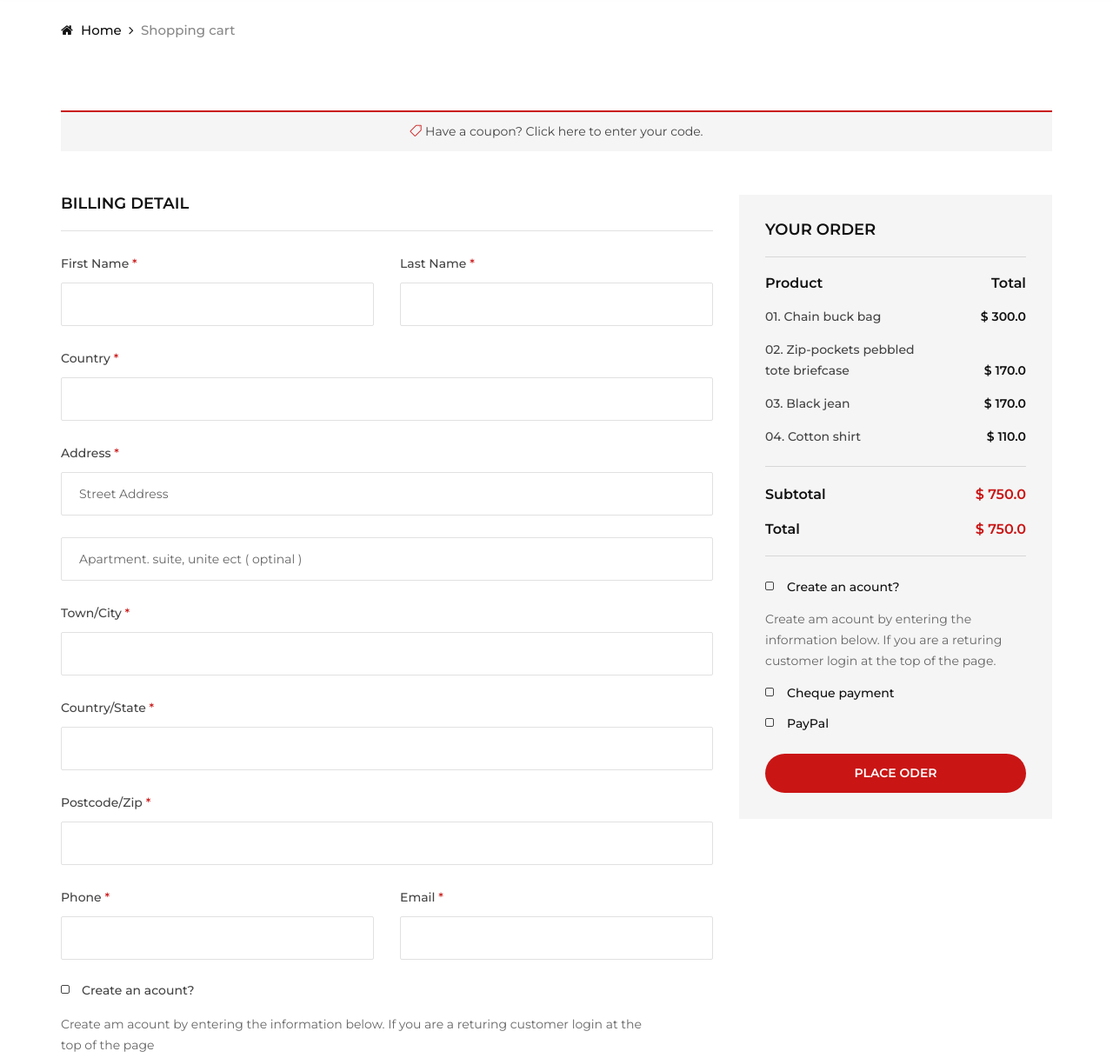
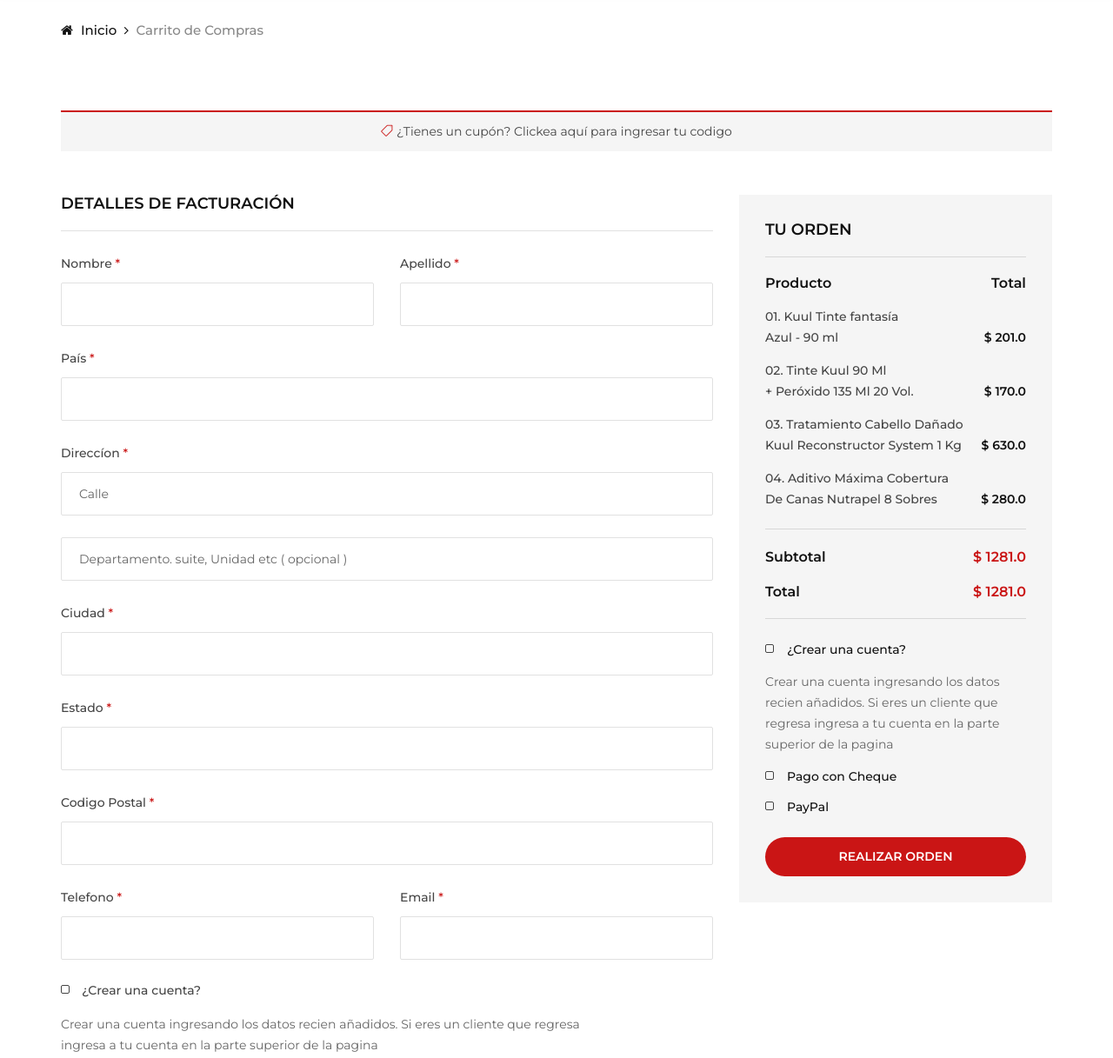
Before and after one commit to Carhumdante/VistaClienteMaycar, a plain HTML site: page checkout.html in a window 1280 px wide. Shown: the part 120-1337 px from the top of the page at 87% size. Drawn offline with nearby package versions, Linux system fonts and the light colour scheme.

Commit message:
Update Shop Cart and Checkout

```diff
--- a/checkout.html
+++ b/checkout.html
@@ -115,8 +115,8 @@
             <div class="row">
                 <div class="col-lg-12">
                     <div class="breadcrumb__links">
-                        <a href="./index.html"><i class="fa fa-home"></i> Home</a>
-                        <span>Shopping cart</span>
+                        <a href="./index.html"><i class="fa fa-home"></i> Inicio</a>
+                        <span>Carrito de Compras</span>
                     </div>
                 </div>
             </div>
@@ -129,53 +129,53 @@
         <div class="container">
             <div class="row">
                 <div class="col-lg-12">
-                    <h6 class="coupon__link"><span class="icon_tag_alt"></span> <a href="#">Have a coupon?</a> Click
-                    here to enter your code.</h6>
+                    <h6 class="coupon__link"><span class="icon_tag_alt"></span> <a href="#">¿Tienes un cupón?</a> Clickea
+                    aquí para ingresar tu codigo</h6>
                 </div>
             </div>
             <form action="#" class="checkout__form">
                 <div class="row">
                     <div class="col-lg-8">
-                        <h5>Billing detail</h5>
+                        <h5>Detalles de Facturación</h5>
                         <div class="row">
                             <div class="col-lg-6 col-md-6 col-sm-6">
                                 <div class="checkout__form__input">
-                                    <p>First Name <span>*</span></p>
+                                    <p>Nombre <span>*</span></p>
                                     <input type="text">
                                 </div>
                             </div>
                             <div class="col-lg-6 col-md-6 col-sm-6">
                                 <div class="checkout__form__input">
-                                    <p>Last Name <span>*</span></p>
+                                    <p>Apellido <span>*</span></p>
                                     <input type="text">
                                 </div>
                             </div>
                             <div class="col-lg-12">
                                 <div class="checkout__form__input">
-                                    <p>Country <span>*</span></p>
+                                    <p>País <span>*</span></p>
                                     <input type="text">
                                 </div>
                                 <div class="checkout__form__input">
-                                    <p>Address <span>*</span></p>
-                                    <input type="text" placeholder="Street Address">
-                                    <input type="text" placeholder="Apartment. suite, unite ect ( optinal )">
+                                    <p>Direccíon <span>*</span></p>
+                                    <input type="text" placeholder="Calle">
+                                    <input type="text" placeholder="Departamento. suite, Unidad etc ( opcional )">
                                 </div>
                                 <div class="checkout__form__input">
-                                    <p>Town/City <span>*</span></p>
+                                    <p>Ciudad <span>*</span></p>
                                     <input type="text">
                                 </div>
                                 <div class="checkout__form__input">
-                                    <p>Country/State <span>*</span></p>
+                                    <p>Estado <span>*</span></p>
                                     <input type="text">
                                 </div>
                                 <div class="checkout__form__input">
-                                    <p>Postcode/Zip <span>*</span></p>
+                                    <p>Codigo Postal <span>*</span></p>
                                     <input type="text">
                                 </div>
                             </div>
                             <div class="col-lg-6 col-md-6 col-sm-6">
                                 <div class="checkout__form__input">
-                                    <p>Phone <span>*</span></p>
+                                    <p>Telefono <span>*</span></p>
                                     <input type="text">
                                 </div>
                             </div>
@@ -188,20 +188,20 @@
                             <div class="col-lg-12">
                                 <div class="checkout__form__checkbox">
                                     <label for="acc">
-                                        Create an acount?
+                                        ¿Crear una cuenta?
                                         <input type="checkbox" id="acc">
                                         <span class="checkmark"></span>
                                     </label>
-                                    <p>Create am acount by entering the information below. If you are a returing
-                                        customer login at the <br />top of the page</p>
+                                    <p>Crear una cuenta ingresando los datos recien añadidos. Si eres un
+                                        cliente que regresa <br /> ingresa a tu cuenta en la parte superior de la pagina</p>
                                     </div>
                                     <div class="checkout__form__input">
-                                        <p>Account Password <span>*</span></p>
+                                        <p>Contraseña de la pagina <span>*</span></p>
                                         <input type="text">
                                     </div>
                                     <div class="checkout__form__checkbox">
                                         <label for="note">
-                                            Note about your order, e.g, special noe for delivery
+                                            Notas especiales en caso de ser necesario para el envío
                                             <input type="checkbox" id="note">
                                             <span class="checkmark"></span>
                                         </label>
@@ -209,42 +209,42 @@
                                     <div class="checkout__form__input">
                                         <p>Oder notes <span>*</span></p>
                                         <input type="text"
-                                        placeholder="Note about your order, e.g, special noe for delivery">
+                                        placeholder="Notas especiales en caso de ser necesario para el envío">
                                     </div>
                                 </div>
                             </div>
                         </div>
                         <div class="col-lg-4">
                             <div class="checkout__order">
-                                <h5>Your order</h5>
+                                <h5>Tu orden</h5>
                                 <div class="checkout__order__product">
                                     <ul>
                                         <li>
-                                            <span class="top__text">Product</span>
+                                            <span class="top__text">Producto</span>
                                             <span class="top__text__right">Total</span>
                                         </li>
-                                        <li>01. Chain buck bag <span>$ 300.0</span></li>
-                                        <li>02. Zip-pockets pebbled<br /> tote briefcase <span>$ 170.0</span></li>
-                                        <li>03. Black jean <span>$ 170.0</span></li>
-                                        <li>04. Cotton shirt <span>$ 110.0</span></li>
+                                        <li>01. Kuul Tinte fantasía <br /> Azul - 90 ml <span>$ 201.0</span></li>
+                                        <li>02. Tinte Kuul 90 Ml <br />+ Peróxido 135 Ml 20 Vol. <span>$ 170.0</span></li>
+                                        <li>03. Tratamiento Cabello Dañado<br /> Kuul Reconstructor System 1 Kg<span>$ 630.0</span></li>
+                                        <li>04. Aditivo Máxima Cobertura <br />De Canas Nutrapel 8 Sobres <span>$ 280.0</span></li>
                                     </ul>
                                 </div>
                                 <div class="checkout__order__total">
                                     <ul>
-                                        <li>Subtotal <span>$ 750.0</span></li>
-                                        <li>Total <span>$ 750.0</span></li>
+                                        <li>Subtotal <span>$ 1281.0</span></li>
+                                        <li>Total <span>$ 1281.0</span></li>
                                     </ul>
                                 </div>
                                 <div class="checkout__order__widget">
                                     <label for="o-acc">
-                                        Create an acount?
+                                        ¿Crear una cuenta?
                                         <input type="checkbox" id="o-acc">
                                         <span class="checkmark"></span>
                                     </label>
-                                    <p>Create am acount by entering the information below. If you are a returing customer
-                                    login at the top of the page.</p>
+                                    <p>Crear una cuenta ingresando los datos recien añadidos. Si eres un cliente que regresa
+                                        ingresa a tu cuenta en la parte superior de la pagina</p>
                                     <label for="check-payment">
-                                        Cheque payment
+                                        Pago con Cheque
                                         <input type="checkbox" id="check-payment">
                                         <span class="checkmark"></span>
                                     </label>
@@ -254,7 +254,7 @@
                                         <span class="checkmark"></span>
                                     </label>
                                 </div>
-                                <button type="submit" class="site-btn">Place oder</button>
+                                <button type="submit" class="site-btn">Realizar Orden</button>
                             </div>
                         </div>
                     </div>
```
Also changed, not shown: shop-cart.html (+1 -1 lines).
